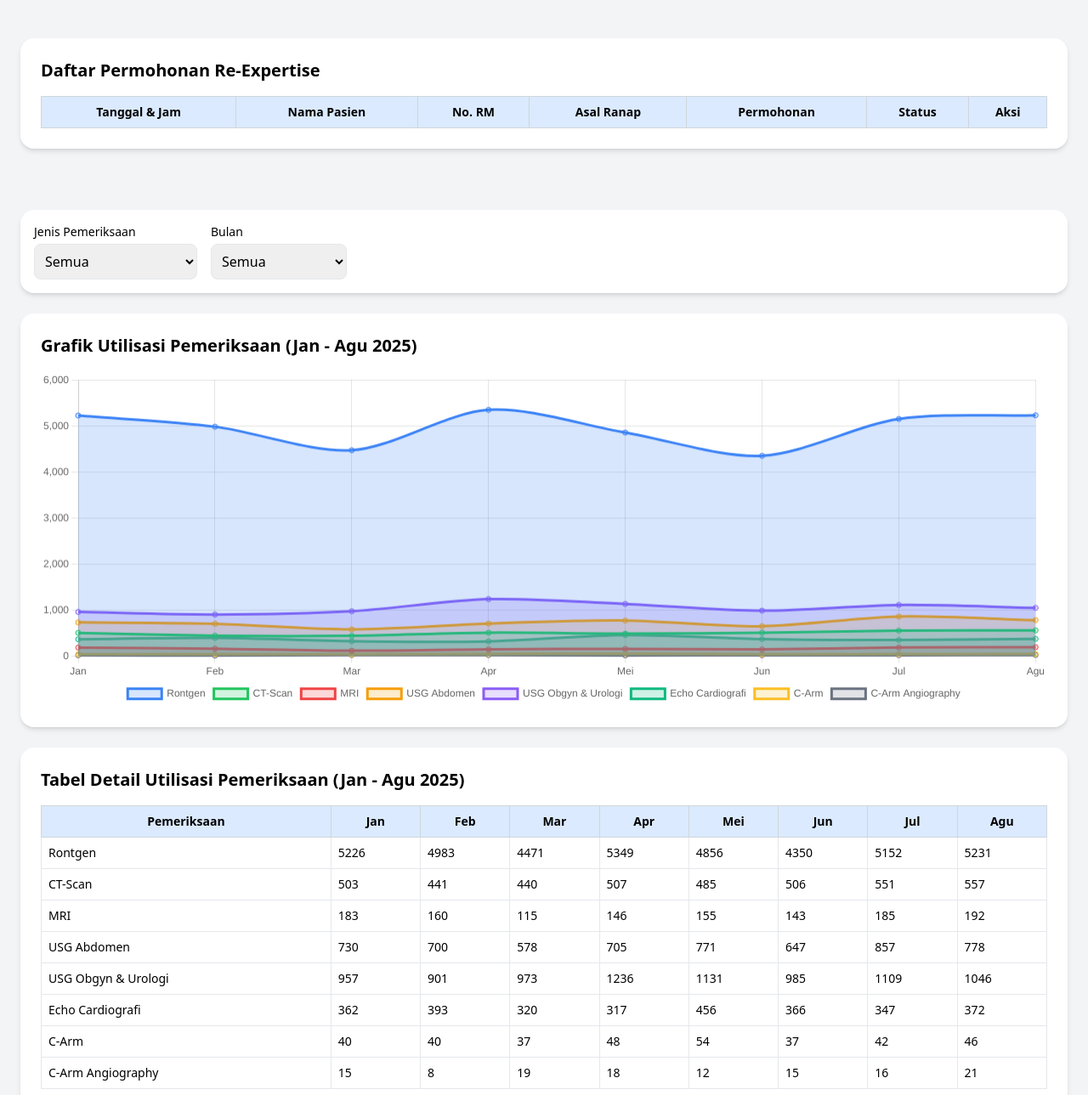
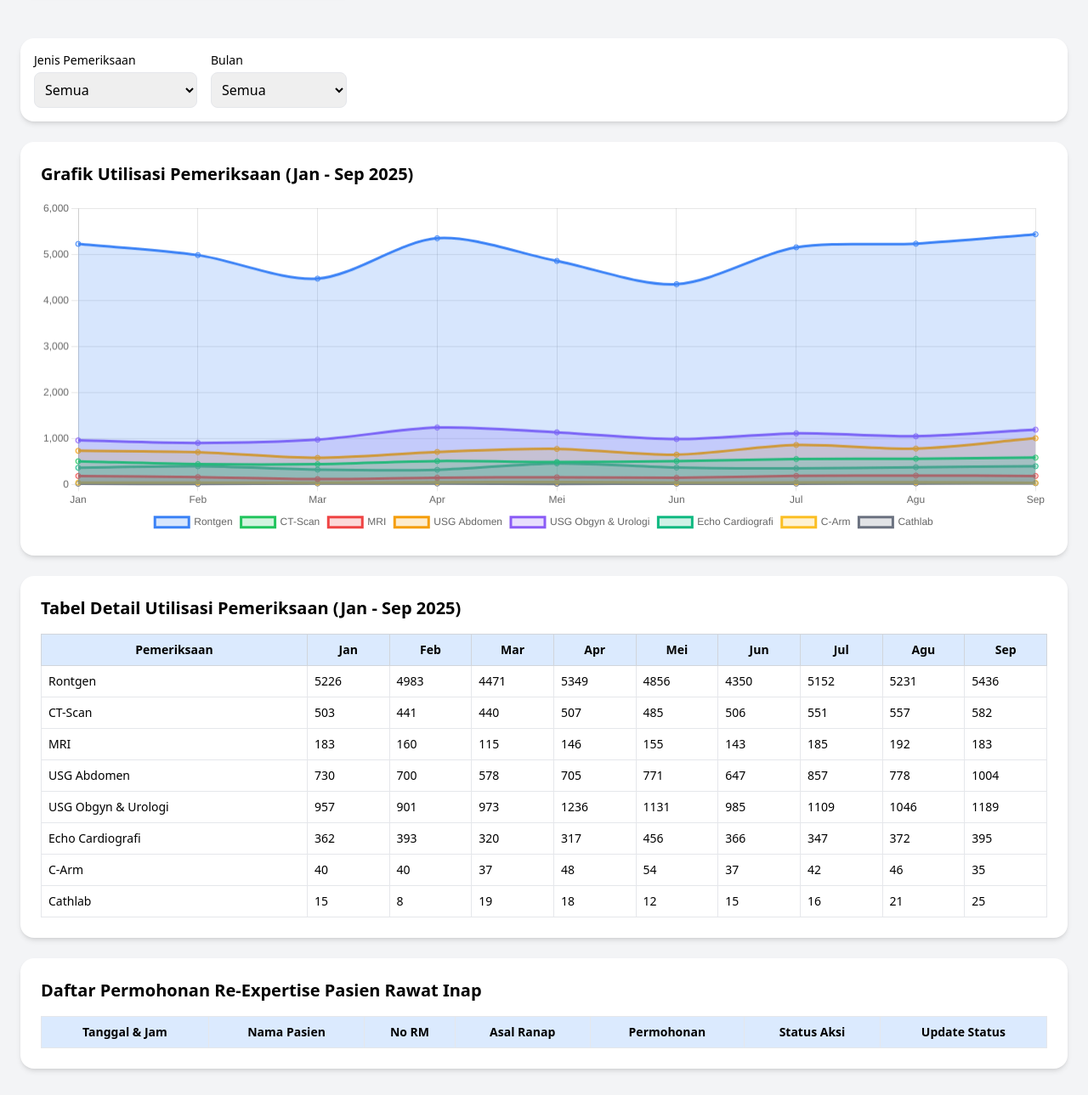
Before and after one commit to Radiologi-rsmp/Re-expertise, a plain HTML site: page index.html in a window 1280 px wide. Shown: the part 151-1440 px from the top of the page at 85% size. Drawn offline with nearby package versions, Linux system fonts and the light colour scheme; no server answers.

Commit message:
Update index.html

```diff
--- a/index.html
+++ b/index.html
@@ -58,27 +58,6 @@
     </div>
   </div>
 
-  <!-- 📋 Tabel Permohonan Re-Expertise -->
-  <div class="p-6">
-    <div class="bg-white rounded-2xl shadow-md p-6 mb-6 overflow-x-auto">
-      <h2 class="text-xl font-semibold mb-4">Daftar Permohonan Re-Expertise</h2>
-      <table class="w-full border-collapse border border-gray-300 text-sm">
-        <thead class="bg-blue-100">
-          <tr>
-            <th class="border border-gray-300 p-2">Tanggal & Jam</th>
-            <th class="border border-gray-300 p-2">Nama Pasien</th>
-            <th class="border border-gray-300 p-2">No. RM</th>
-            <th class="border border-gray-300 p-2">Asal Ranap</th>
-            <th class="border border-gray-300 p-2">Permohonan</th>
-            <th class="border border-gray-300 p-2">Status</th>
-            <th class="border border-gray-300 p-2">Aksi</th>
-          </tr>
-        </thead>
-        <tbody id="reTableBody"></tbody>
-      </table>
-    </div>
-  </div>
-
   <!-- Filter + Grafik Utilisasi -->
   <main class="p-6">
 
@@ -95,7 +74,7 @@
           <option value="USG Obgyn & Urologi">USG Obgyn & Urologi</option>
           <option value="Echo Cardiografi">Echo Cardiografi</option>
           <option value="C-Arm">C-Arm</option>
-          <option value="C-Arm Angiography">C-Arm Angiography</option>
+          <option value="Cathlab">Cathlab</option>
         </select>
       </div>
       <div>
@@ -110,19 +89,20 @@
           <option value="Jun">Juni</option>
           <option value="Jul">Juli</option>
           <option value="Agu">Agustus</option>
+          <option value="Sep">September</option>
         </select>
       </div>
     </div>
 
     <!-- Grafik Utilisasi -->
     <div class="bg-white rounded-2xl shadow-md p-6 mb-6">
-      <h2 class="text-xl font-semibold mb-4">Grafik Utilisasi Pemeriksaan (Jan - Agu 2025)</h2>
+      <h2 class="text-xl font-semibold mb-4">Grafik Utilisasi Pemeriksaan (Jan - Sep 2025)</h2>
       <canvas id="utilisasiChart" height="100"></canvas>
     </div>
 
     <!-- Tabel Utilisasi -->
     <div class="bg-white rounded-2xl shadow-md p-6 mb-6 overflow-x-auto">
-      <h2 class="text-xl font-semibold mb-4">Tabel Detail Utilisasi Pemeriksaan (Jan - Agu 2025)</h2>
+      <h2 class="text-xl font-semibold mb-4">Tabel Detail Utilisasi Pemeriksaan (Jan - Sep 2025)</h2>
       <table id="utilisasiTable" class="w-full border-collapse border border-gray-300 text-sm">
         <thead class="bg-blue-100">
           <tr>
@@ -135,28 +115,47 @@
             <th class="border border-gray-300 p-2">Jun</th>
             <th class="border border-gray-300 p-2">Jul</th>
             <th class="border border-gray-300 p-2">Agu</th>
+            <th class="border border-gray-300 p-2">Sep</th>
           </tr>
         </thead>
         <tbody id="tableBody"></tbody>
       </table>
     </div>
 
+    <!-- Tabel Re-Expertise -->
+    <div class="bg-white rounded-2xl shadow-md p-6 mb-6 overflow-x-auto">
+      <h2 class="text-xl font-semibold mb-4">Daftar Permohonan Re-Expertise Pasien Rawat Inap</h2>
+      <table class="w-full border-collapse border border-gray-300 text-sm" id="reTable">
+        <thead class="bg-blue-100">
+          <tr>
+            <th class="border p-2">Tanggal & Jam</th>
+            <th class="border p-2">Nama Pasien</th>
+            <th class="border p-2">No RM</th>
+            <th class="border p-2">Asal Ranap</th>
+            <th class="border p-2">Permohonan</th>
+            <th class="border p-2">Status Aksi</th>
+            <th class="border p-2">Update Status</th>
+          </tr>
+        </thead>
+        <tbody id="reTableBody"></tbody>
+      </table>
+    </div>
+
   </main>
 
-  <!-- Script -->
   <script>
     /* ---------------- UTILISASI ---------------- */
     const dataUtilisasi = {
-      labels: ['Jan', 'Feb', 'Mar', 'Apr', 'Mei', 'Jun', 'Jul', 'Agu'],
+      labels: ['Jan', 'Feb', 'Mar', 'Apr', 'Mei', 'Jun', 'Jul', 'Agu', 'Sep'],
       datasets: [
-        { label: 'Rontgen', data: [5226, 4983, 4471, 5349, 4856, 4350, 5152, 5231] },
-        { label: 'CT-Scan', data: [503, 441, 440, 507, 485, 506, 551, 557] },
-        { label: 'MRI', data: [183, 160, 115, 146, 155, 143, 185, 192] },
-        { label: 'USG Abdomen', data: [730, 700, 578, 705, 771, 647, 857, 778] },
-        { label: 'USG Obgyn & Urologi', data: [957, 901, 973, 1236, 1131, 985, 1109, 1046] },
-        { label: 'Echo Cardiografi', data: [362, 393, 320, 317, 456, 366, 347, 372] },
-        { label: 'C-Arm', data: [40, 40, 37, 48, 54, 37, 42, 46] },
-        { label: 'C-Arm Angiography', data: [15, 8, 19, 18, 12, 15, 16, 21] }
+        { label: 'Rontgen', data: [5226, 4983, 4471, 5349, 4856, 4350, 5152, 5231, 5436] },
+        { label: 'CT-Scan', data: [503, 441, 440, 507, 485, 506, 551, 557, 582] },
+        { label: 'MRI', data: [183, 160, 115, 146, 155, 143, 185, 192, 183] },
+        { label: 'USG Abdomen', data: [730, 700, 578, 705, 771, 647, 857, 778, 1004] },
+        { label: 'USG Obgyn & Urologi', data: [957, 901, 973, 1236, 1131, 985, 1109, 1046, 1189] },
+        { label: 'Echo Cardiografi', data: [362, 393, 320, 317, 456, 366, 347, 372, 395] },
+        { label: 'C-Arm', data: [40, 40, 37, 48, 54, 37, 42, 46, 35] },
+        { label: 'Cathlab', data: [15, 8, 19, 18, 12, 15, 16, 21, 25] }
       ]
     };
 
```
